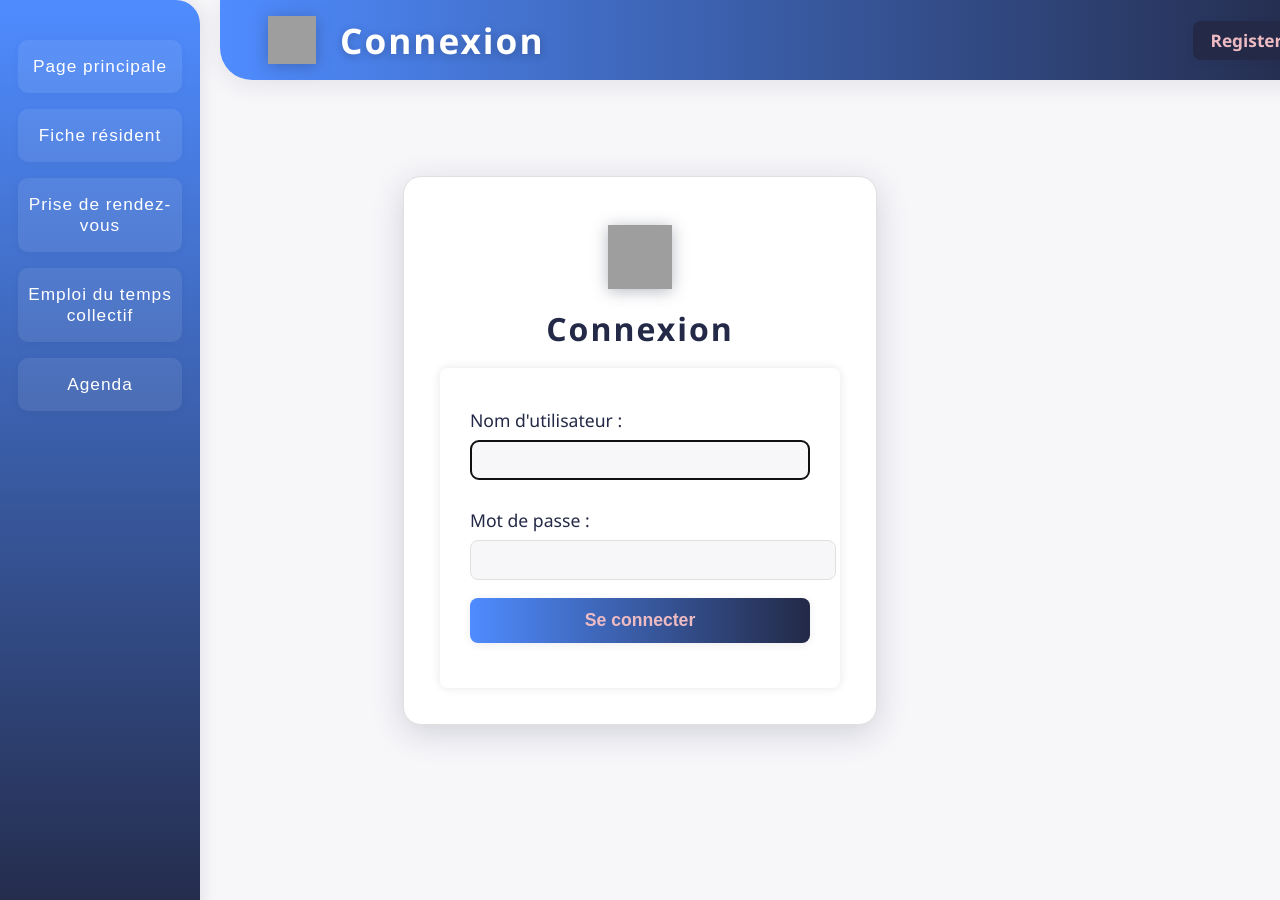
After one commit to JeremyDeh/Planner, a Flask app: page /auth/login in a window 1280 px wide. The commit adds this page. Run offline with Flask 2, Linux system fonts and the light colour scheme; grey boxes are pictures that could not be loaded.

Commit message:
Ajout du systeme de connexion et des roles d'acces a certaines pages

```diff
--- a/app/main.py
+++ b/app/main.py
@@ -1,14 +1,17 @@
 from flask import Flask
-from app.routes import main_bp
+from app.routes.routes import main_bp
+from app.routes.auth import auth_bp
 
 
 def create_app():
     app = Flask(__name__)
+    app.secret_key = "change_me_secret"  # à mettre en variable d'env
     app.register_blueprint(main_bp)
+    app.register_blueprint(auth_bp)
     return app
 
 
 if __name__ == "__main__":
     app = create_app()
-    print('Lancement en cours attention masterlcass en prévision')
+    print('Lancement en cours ')
     app.run(debug=True, port=5001)
--- /dev/null
+++ b/app/routes/auth.py
@@ -0,0 +1,134 @@
+from flask import Blueprint, render_template, request, redirect, url_for, session
+from werkzeug.security import generate_password_hash, check_password_hash
+from neo4j import GraphDatabase
+import os
+from functools import wraps
+
+
+# Connection Neo4j (reprend tes variables d'env)
+NEO4J_URI = "bolt://localhost:7687"
+NEO4J_USER = "neo4j"
+NEO4J_PASSWORD = os.getenv("NEO4J_PASS")
+NEO4J_DB = "neo4j"
+
+driver = GraphDatabase.driver(NEO4J_URI, auth=(NEO4J_USER, NEO4J_PASSWORD))
+
+# Blueprint Auth
+auth_bp = Blueprint("auth", __name__, url_prefix="/auth")
+
+
+
+def role_required(required_role):
+    def decorator(f):
+        @wraps(f)
+        def decorated_function(*args, **kwargs):
+            if "user_id" not in session:
+                return redirect(url_for("auth.login"))
+
+            with driver.session(database=NEO4J_DB) as neo_session:
+                result = neo_session.run("""
+                    MATCH (u:Auth)
+                    WHERE u.pk = $id
+                    RETURN u.role AS role
+                """, id=session["user_id"]).single()
+
+                if not result or result["role"] != required_role:
+                    return redirect(url_for("auth.unauthorized"))
+
+            return f(*args, **kwargs)
+        return decorated_function
+    return decorator
+
+def login_required(f):
+    @wraps(f)
+    def decorated_function(*args, **kwargs):
+        if "user_id" not in session:
+            return redirect(url_for("auth.login"))
+        return f(*args, **kwargs)
+    return decorated_function
+
+@auth_bp.route("/unauthorized")
+def unauthorized():
+    return render_template("unauthorized.html"), 403
+
+
+def create_user_in_neo4j(username, password):
+    password_hash = generate_password_hash(password)
+
+    with driver.session(database=NEO4J_DB) as session:
+        # On vérifie si l'utilisateur existe déjà
+        existing = session.run("""
+            MATCH (u:Auth {user: $username})
+            RETURN u
+        """, username=username).single()
+
+        if existing:
+            return False  # déjà pris
+
+        # Création avec PK incrémentée
+        result = session.run("""
+            MATCH (n:Auth)
+            WITH coalesce(max(n.pk) + 1, 1) AS maximum
+            CREATE (u:Auth {
+                user: $username,
+                password: $password_hash,
+                pk: maximum,
+                created_at: datetime(),
+                role: 'nobody'
+
+            })
+            RETURN u
+        """, username=username, password_hash=password_hash)
+
+        return result.single() is not None
+
+
+
+def verify_user_in_neo4j(username, password):
+    """Vérifie si un utilisateur existe et si le mot de passe est correct."""
+    with driver.session(database=NEO4J_DB) as session:
+        result = session.run("""
+            MATCH (u:Auth {user: $username})
+            RETURN u.password AS password_hash, u.pk AS id
+        """, username=username)
+        record = result.single()
+        if record and check_password_hash(record["password_hash"], password):
+            return {"id": record["id"], "username": username}
+    return None
+
+@auth_bp.route("/login", methods=["GET", "POST"])
+def login():
+    print("########")
+    print(session.get('user_id'))
+    if request.method == "POST":
+        username = request.form["username"]
+        password = request.form["password"]
+
+        user = verify_user_in_neo4j(username, password)
+        if user:
+            session["user_id"] = user["id"]
+            session["username"] = user["username"]
+            return redirect(url_for("main.journee"))
+        else:
+            return render_template("login.html", error="Nom d'utilisateur ou mot de passe invalide")
+
+    return render_template("login.html")
+
+@auth_bp.route("/register", methods=["GET", "POST"])
+def register():
+    if request.method == "POST":
+        username = request.form["username"]
+        password = request.form["password"]
+
+        created = create_user_in_neo4j(username, password)
+        if created:
+            return redirect(url_for("auth.login"))
+        else:
+            return render_template("register.html", error="Nom d'utilisateur déjà pris")
+
+    return render_template("register.html")
+
+@auth_bp.route("/logout")
+def logout():
+    session.clear()
+    return redirect(url_for("auth.login"))
--- a/app/routes/routes.py
+++ b/app/routes/routes.py
@@ -31,6 +31,7 @@ from app.services import (
     get_infos_rdv
 
 )
+from app.routes.auth import login_required, role_required
 
 NEO4J_URI = "bolt://localhost:7687"
 NEO4J_USER = "neo4j"
@@ -60,6 +61,7 @@ def popup_row_alt():
             '<p style="color: green; font-weight: bold;">'
             'Pas d\'oxygène requis</p>'
         )
+
     html += oxygen_html
     for key, value in data.items():
         key_td = (
@@ -92,6 +94,8 @@ def form():
 
 
 @main_bp.route('/journee', methods=['GET', 'POST'])
+@login_required
+@role_required("infirmiere")
 def journee():
     manquants=[x['nom'] for x in selles_non_enregistrees()]
     plusieurs_jours= get_plusieurs_jours_selles()
--- /dev/null
+++ b/app/templates/login.html
@@ -0,0 +1,187 @@
+<!doctype html>
+<html lang="fr">
+<head>
+    <meta charset="UTF-8">
+        <title>Connexion</title>
+        <link rel="stylesheet" href="{{ url_for('static', filename='style.css') }}">
+    <style>
+        body {
+            margin: 0;
+            font-family: 'Segoe UI', Arial, sans-serif;
+            background: #f7f7fa;
+        }
+        .login-container {
+            min-height: 100vh;
+            display: flex;
+            flex-direction: column;
+            justify-content: center;
+            align-items: center;
+        }
+        .login-card {
+            background: #fff;
+            border-radius: 18px;
+            box-shadow: 0 8px 32px rgba(35,41,70,0.18);
+            padding: 48px 36px 36px 36px;
+            min-width: 320px;
+            max-width: 400px;
+            display: flex;
+            flex-direction: column;
+            align-items: center;
+            border: 1px solid #e0e0e0;
+        }
+        .login-title {
+            font-size: 2em;
+            font-weight: 700;
+            color: #232946;
+            margin-bottom: 18px;
+            text-align: center;
+            letter-spacing: 2px;
+        }
+        .login-card label {
+            font-size: 1.1em;
+            color: #232946;
+            margin-bottom: 8px;
+            font-weight: 500;
+            display: block;
+        }
+        .login-card input[type="text"],
+        .login-card input[type="password"] {
+            width: 100%;
+            padding: 10px 12px;
+            border-radius: 8px;
+            border: 1px solid #e0e0e0;
+            margin-bottom: 18px;
+            font-size: 1em;
+            background: #f7f7fa;
+            color: #232946;
+        }
+        .login-card input[type="submit"] {
+            background: linear-gradient(90deg, #4F8CFF 0%, #232946 100%);
+            color: #eebbc3;
+            border: none;
+            border-radius: 8px;
+            padding: 12px 24px;
+            font-size: 1.1em;
+            font-weight: 600;
+            cursor: pointer;
+            box-shadow: 0 2px 8px rgba(35,41,70,0.08);
+            transition: background 0.2s, box-shadow 0.2s;
+        }
+        .login-card input[type="submit"]:hover {
+            background: #232946;
+            color: #eebbc3;
+            box-shadow: 0 4px 16px rgba(35,41,70,0.12);
+        }
+        .login-logo {
+            width: 64px;
+            height: 64px;
+            margin-bottom: 18px;
+            filter: drop-shadow(0 2px 8px #23294655);
+        }
+        .login-error {
+            color: #d7263d;
+            font-weight: 600;
+            margin-bottom: 12px;
+            text-align: center;
+        }
+    </style>
+</head>
+<body>
+    <style>
+            .cardbox-modern {
+                transition: box-shadow 0.2s, transform 0.2s;
+            }
+            .cardbox-modern:hover {
+                box-shadow: 0 12px 32px rgba(35,41,70,0.18);
+                transform: scale(1.04);
+                z-index: 2;
+            }
+            body {
+                margin: 0;
+                font-family: 'Segoe UI', Arial, sans-serif;
+                background: #f7f7fa;
+            }
+            .sidebar {
+                position: fixed;
+                top: 0;
+                left: 0;
+                width: 200px;
+                height: 100vh;
+                background: linear-gradient(180deg, #4F8CFF 0%, #232946 100%);
+                display: flex;
+                flex-direction: column;
+                align-items: stretch;
+                padding-top: 40px;
+                box-shadow: 2px 0 16px rgba(35,41,70,0.10);
+                border-radius: 0 24px 24px 0;
+                z-index: 100;
+            }
+            .menu-btn {
+                background: rgba(255,255,255,0.08);
+                color: #fff;
+                border: none;
+                padding: 16px 0;
+                margin: 0 18px 16px 18px;
+                border-radius: 10px;
+                font-size: 1.08em;
+                font-weight: 500;
+                cursor: pointer;
+                transition: background 0.2s, color 0.2s, box-shadow 0.2s, transform 0.2s;
+                box-shadow: 0 2px 8px rgba(35,41,70,0.04);
+                letter-spacing: 1px;
+            }
+            .menu-btn:hover, .menu-btn.active {
+                background: #fff;
+                color: #232946;
+                box-shadow: 0 4px 16px rgba(35,41,70,0.12);
+                transform: scale(1.04);
+            }
+            .central-panel {
+                margin-left: 220px;
+                padding: 40px 40px 40px 40px;
+                min-height: 100vh;
+                background: #f7f7fa;
+            }
+        </style>
+        <div class="sidebar">
+            <button onclick="window.location.href='{{ url_for('main.journee') }}'" class="menu-btn{% if request.path == url_for('main.journee') %} active{% endif %}">Page principale</button>
+            <button onclick="window.location.href='{{ url_for('main.client_file') }}'" class="menu-btn{% if request.path == url_for('main.client_file') %} active{% endif %}">Fiche résident</button>
+            <button onclick="window.location.href='{{ url_for('main.form') }}'" class="menu-btn{% if request.path == url_for('main.form') or request.path == '/' %} active{% endif %}">Prise de rendez-vous</button>
+            <button onclick="window.location.href='{{ url_for('main.emploi_collectif') }}'" class="menu-btn{% if request.path == url_for('main.emploi_collectif') %} active{% endif %}">Emploi du temps collectif</button>
+            <button onclick="window.location.href='{{ url_for('main.agenda') }}'" class="menu-btn{% if request.path == url_for('main.agenda') %} active{% endif %}">Agenda</button>
+        </div>
+        <div style="width:calc(100vw - 200px); margin-left:0; margin-top:0; margin-bottom:32px; height:80px; background:linear-gradient(90deg, #4F8CFF 0%, #232946 100%); box-shadow:0 4px 24px rgba(35,41,70,0.10); border-radius:0 0 32px 32px; display:flex; align-items:center; padding-left:48px; position:fixed; top:0; left:220px; z-index:101;">
+            <img src="https://img.icons8.com/ios-filled/50/ffffff/planner.png" alt="Logo" style="height:48px; width:48px; margin-right:24px; filter:drop-shadow(0 2px 8px #23294655);">
+            <span style="font-size:2.2em; font-weight:700; color:#fff; letter-spacing:2px; text-shadow:0 2px 8px #23294655;">Connexion</span>
+            {% if session.get('user_id') %}
+                <a href="{{ url_for('auth.logout') }}"
+                style="margin-left:60%; color:#eebbc3; background:#232946; border-radius:8px; padding:8px 18px; font-size:1.08em; font-weight:600; text-decoration:none; box-shadow:0 2px 8px rgba(35,41,70,0.08); transition:background 0.2s, color 0.2s;">
+                Se déconnecter
+                </a>
+            {% else %}
+                <a href="{{ url_for('auth.register') }}"
+                style="margin-left:60%; color:#eebbc3; background:#232946; border-radius:8px; padding:8px 18px; font-size:1.08em; font-weight:600; text-decoration:none; box-shadow:0 2px 8px rgba(35,41,70,0.08); transition:background 0.2s, color 0.2s;">
+                Register
+                </a>
+            {% endif %}
+
+        </div>
+    <div class="login-container">
+        <div class="login-card">
+            <img src="https://img.icons8.com/ios-filled/100/4F8CFF/user-male-circle.png" alt="Logo" class="login-logo">
+            <div class="login-title">Connexion</div>
+
+            {% if error %}
+                <div class="login-error">{{ error }}</div>
+            {% endif %}
+            <form method="post">
+                <label for="username">Nom d'utilisateur :</label>
+                <input type="text" id="username" name="username" required autofocus>
+                <label for="password">Mot de passe :</label>
+                <input type="password" id="password" name="password" required>
+                <input type="submit" value="Se connecter">
+            </form>
+        </div>
+    </div>
+</body>
+</html>
```
Also changed, not shown: app/templates/form.html (+91 -17 lines), app/templates/recap_jour.html (+15 -5 lines), app/templates/register.html (added, +188 -0 lines), app/templates/unauthorized.html (added, +18 -0 lines).
